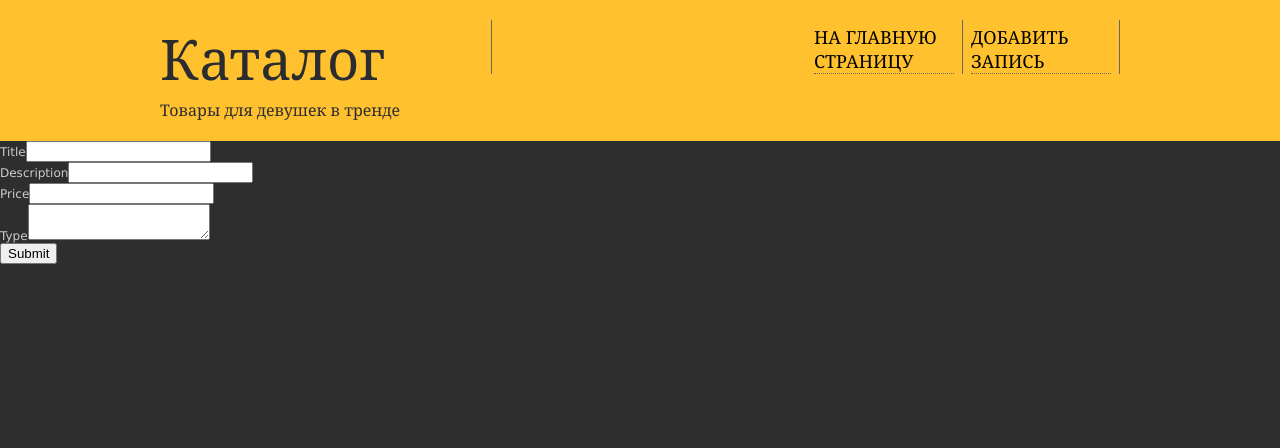
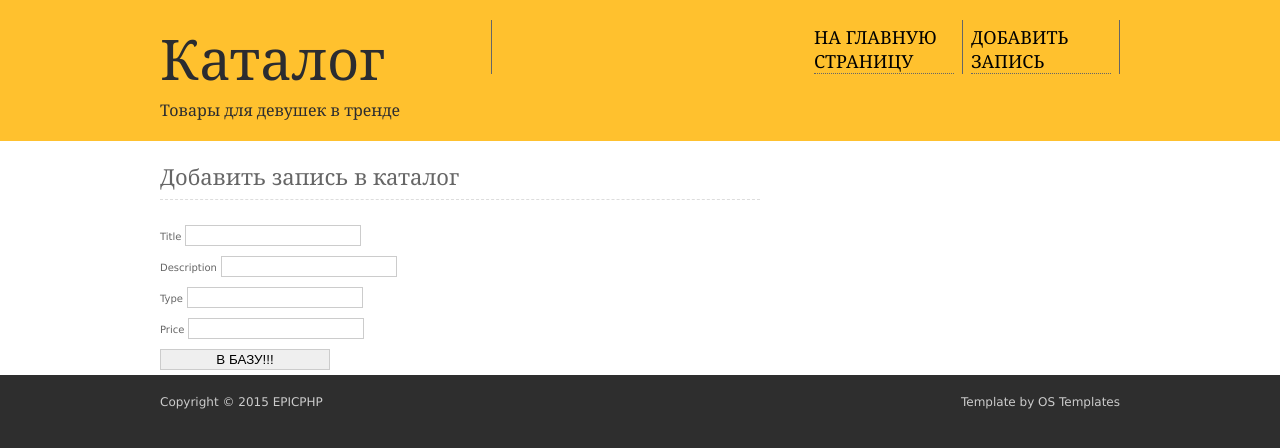
Before and after one commit to sela9/ALL_epix_php, a PHP site: page /index.php?action=insert in a window 1280 px wide. Shown: the top 448 px of the page. Run offline with PHP 8.4, Linux system fonts and the light colour scheme.

Commit message:
Форма, работа  с БД, CRUD

```diff
--- a/Form/index.php
+++ b/Form/index.php
@@ -9,7 +9,7 @@
 <div class="wrapper col2">
   <div id="header">
     <div id="logo">
-      <h1><a href="index.html">Каталог</a></h1>
+      <h1><a href="index.php">Каталог</a></h1>
       <p>Товары для девушек в тренде</p>
     </div>
     <div id="topnav">
@@ -42,5 +42,12 @@ $pdo->setAttribute(
 );
 include $action . '.php';
 ?>
+<div class="wrapper col6">
+  <div id="copyright">
+    <p class="fl_left">Copyright &copy; 2015  <a href="#">  EPICPHP</a></p>
+    <p class="fl_right">Template by <a target="_blank" href="http://www.os-templates.com/" title="Free Website Templates">OS Templates</a></p>
+    <br class="clear" />
+  </div>
+</div>
 </body>
 </html>
--- a/Form/insert.php
+++ b/Form/insert.php
@@ -1,10 +1,34 @@
-<form method="post" action="">
-    <div>Title<input type="text" name="title" value="" /></div>
-    <div>Description<input type="text" name="description" value="" /></div>
-    <div>Price<input type="text" name="price" value="" /></div>
-    <div>Type<textarea name="type"></textarea></div>
-    <div><input type="submit" name="В БАЗУ!!" /></div>
-</form>
+<div class="wrapper col4">
+  <div id="container">
+    <div id="content">
+    <h2>Добавить запись в каталог</h2>
+      <div id="respond">
+        <form action="" method="post">
+          <p>
+            <label for="title"><small>Title</small></label>
+            <input type="text" name="title" value="" size="22" />
+          </p>
+          <p>
+            <label for="description"><small>Description</small></label>
+            <input name="description" cols="100%" rows="2"></textarea>
+          </p>
+          <p>
+            <label for="type"><small>Type</small></label>
+            <input type="text" name="type" value="" size="22" />
+          </p>
+          <p>
+            <label for="price"><small>Price</small></label>
+            <input type="text" name="price" value="" size="22" />
+          </p>
+          <p>
+            <input name="submit" type="submit" value="В БАЗУ!!!"/>
+          </p>
+        </form>
+      </div>
+    </div>
+  </div>
+</div>
+
 <?php
 if (!empty($_POST)) {
    // var_dump($_POST);
--- a/Form/layout/styles/tables.css
+++ b/Form/layout/styles/tables.css
@@ -14,3 +14,5 @@ table tbody td{vertical-align:top; border-collapse:collapse; border-left:1px sol
 table thead th, table tbody td{padding:5px; border-collapse:collapse;}
 table tbody tr.light{color:#666666; background-color:#F7F7F7;}
 table tbody tr.dark{color:#666666; background-color:#E8E8E8;}
+table tbody a{display:block; margin:0; padding:5px 10px 5px 20px; color:#294E79; no-repeat 10px center #F9F9F9; text-decoration:none; border-bottom:1px dotted #666666;}
+table tbody a:hover{color:#FFC12E; background-color:#F9F9F9;}
--- a/Form/list.php
+++ b/Form/list.php
@@ -28,7 +28,7 @@ foreach ($rows as $key => $row) {
 	echo "<td>".$row['description']."</td>";
 	echo "<td>".$row['price']."</td>";
 	echo "<td>".$row['type']."</td>";
-	echo "<td><a href='index.php?action=delete&id=".$row['id']."'>Удалить</a></td>";
+	echo "<td><a href='index.php?action=delete&id=".$row['id']."' style = 'background-color:none'>Удалить</a></td>";
 	echo "<td><a href='index.php?action=edit&id=".$row['id']."'>Изменить</a></td>";
 	echo "</tr>";
 }
```
Also changed, not shown: Form/edit.php (+36 -8 lines).
